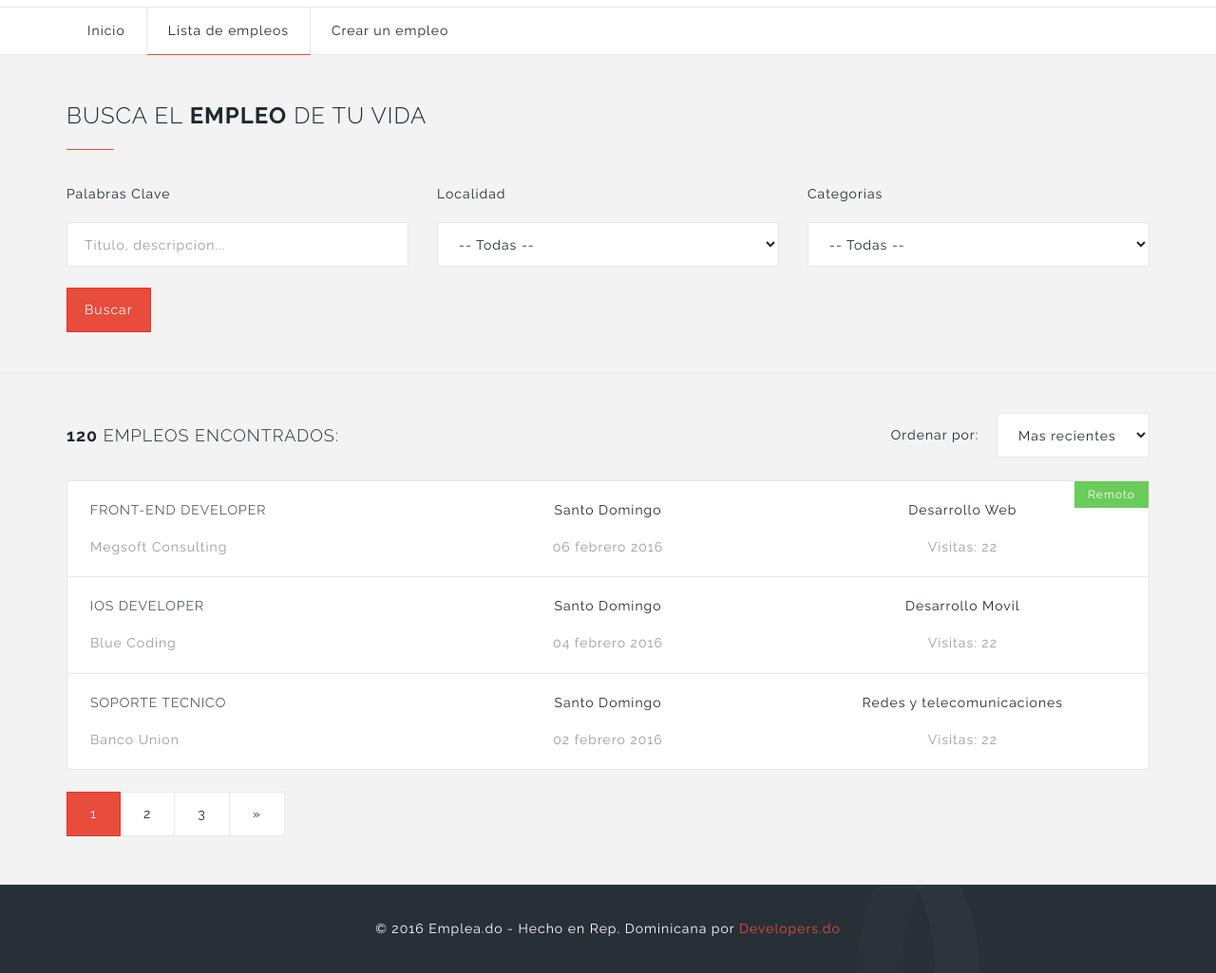
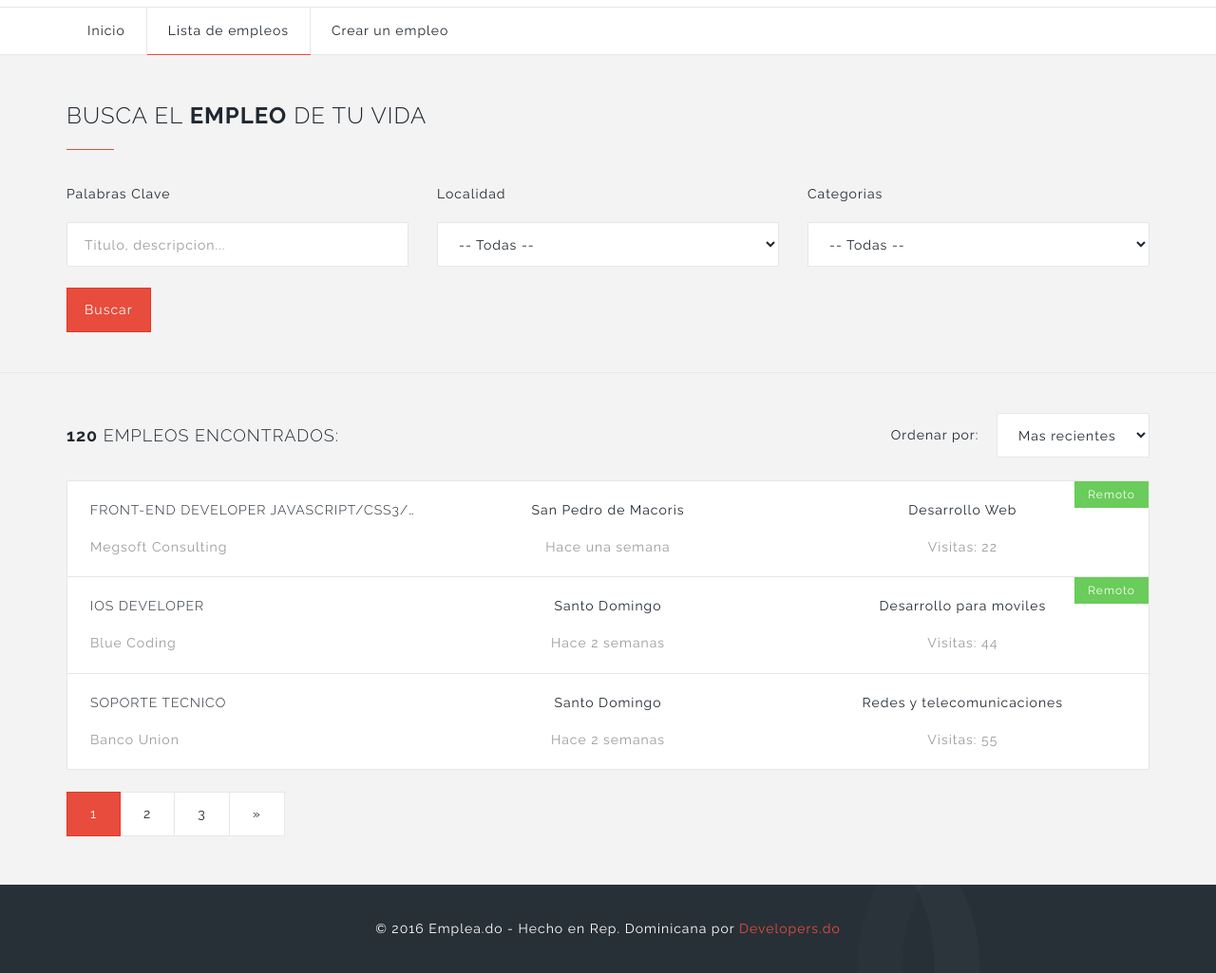
Before and after one commit to claudiosanchez/empleado-template, a plain HTML site: page list-jobs.html in a window 1280 px wide. Shown: the part 77-1102 px from the top of the page at 95% size. Drawn offline with Linux system fonts and the light colour scheme.

Commit message:
Refactored Code and Design

```diff
--- a/js/empleado.js
+++ b/js/empleado.js
@@ -1,4 +1,4 @@
-$(document).ready(function() {
+$(window).ready(function() {
    // Pre-loader
    $("#pre-loader").fadeOut(1500);
 
--- a/list-jobs.html
+++ b/list-jobs.html
@@ -153,13 +153,13 @@
                      <div class="preview-job">
                         <a href="job-details.html" target="_blank">
                            <div class="row">
-                              <div class="preview-title col-md-4 col-sm-9">
-                                 <h5>Front-End Developer</h5>
+                              <div class="preview-title col-md-4 col-sm-8">
+                                 <h5>Front-End Developer JavaScript/CSS3/HTML5</h5>
                                  <span class="text-opacity">Megsoft Consulting</span>
                               </div>
-                              <div class="preview-text col-md-4 col-sm-3">
-                                 <span class="preview-text-item">Santo Domingo</span><br>
-                                 <span class="text-opacity hidden-xs">06 febrero 2016</span>
+                              <div class="preview-text col-md-4 col-sm-4">
+                                 <span class="preview-text-item">San Pedro de Macoris</span><br>
+                                 <span class="text-opacity hidden-xs">Hace una semana</span>
                               </div>
                               <div class="preview-text col-md-4 hidden-sm hidden-xs">
                                  <span class="preview-text-item">Desarrollo Web</span><br>
@@ -169,44 +169,46 @@
                            <span class="badge badge-success preview-badge hidden-xs">Remoto</span>
                         </a>
                      </div>
+
                      <div class="preview-job">
                         <a href="job-details.html" target="_blank">
                            <div class="row">
-                              <div class="preview-title col-md-4 col-sm-9">
+                              <div class="preview-title col-md-4 col-sm-8">
                                  <h5>IOS Developer</h5>
                                  <span class="text-opacity">Blue Coding</span>
                               </div>
-                              <div class="preview-text col-md-4 col-sm-3">
+                              <div class="preview-text col-md-4 col-sm-4">
                                  <span class="preview-text-item">Santo Domingo</span><br>
-                                 <span class="text-opacity hidden-xs">04 febrero 2016</span>
+                                 <span class="text-opacity hidden-xs">Hace 2 semanas</span>
                               </div>
                               <div class="preview-text col-md-4 hidden-sm hidden-xs">
-                                 <span class="preview-text-item">Desarrollo Movil</span><br>
-                                 <span class="text-opacity">Visitas: 22</span>
+                                 <span class="preview-text-item">Desarrollo para moviles</span><br>
+                                 <span class="text-opacity">Visitas: 44</span>
                               </div>
                            </div>
+                           <span class="badge badge-success preview-badge hidden-xs">Remoto</span>
                         </a>
                      </div>
+
                      <div class="preview-job">
                         <a href="job-details.html" target="_blank">
                            <div class="row">
-                              <div class="preview-title col-md-4 col-sm-9">
+                              <div class="preview-title col-md-4 col-sm-8">
                                  <h5>Soporte Tecnico</h5>
                                  <span class="text-opacity">Banco Union</span>
                               </div>
-                              <div class="preview-text col-md-4 col-sm-3">
+                              <div class="preview-text col-md-4 col-sm-4">
                                  <span class="preview-text-item">Santo Domingo</span><br>
-                                 <span class="text-opacity hidden-xs">02 febrero 2016</span>
+                                 <span class="text-opacity hidden-xs">Hace 2 semanas</span>
                               </div>
                               <div class="preview-text col-md-4 hidden-sm hidden-xs">
                                  <span class="preview-text-item">Redes y telecomunicaciones</span><br>
-                                 <span class="text-opacity">Visitas: 22</span>
+                                 <span class="text-opacity">Visitas: 55</span>
                               </div>
                            </div>
                         </a>
                      </div>
                   </div>
-
 
                   <nav class="job-pagination">
                      <ul class="pagination">
--- a/sass/base/_variables.scss
+++ b/sass/base/_variables.scss
@@ -1,6 +1,6 @@
 // Variables
 $break-sm-min: "(min-width: 768px)";
-$break-sm-max: "(max-width: 768px)";
+$break-sm-max: "(max-width: 767px)";
 $break-md-min: "(min-width: 994px)";
 
 $theme-bg: #f3f3f3;
--- a/sass/partials/_sections.scss
+++ b/sass/partials/_sections.scss
@@ -159,6 +159,14 @@
          text-decoration: none;
       }
    }
+   .preview-title {
+      h5 {
+         white-space: nowrap;
+         overflow: hidden;
+         text-overflow: ellipsis;  // IE 6+, FF 7+, Op 11+, Saf 1.3+, Chr 1+
+         -o-text-overflow: ellipsis;  // for Opera 9 & 10
+      }
+   }
    .preview-text {
       .preview-text-item {
          display: inline-block;
```
Also changed, not shown: css/empleado.css, 1 other file.
